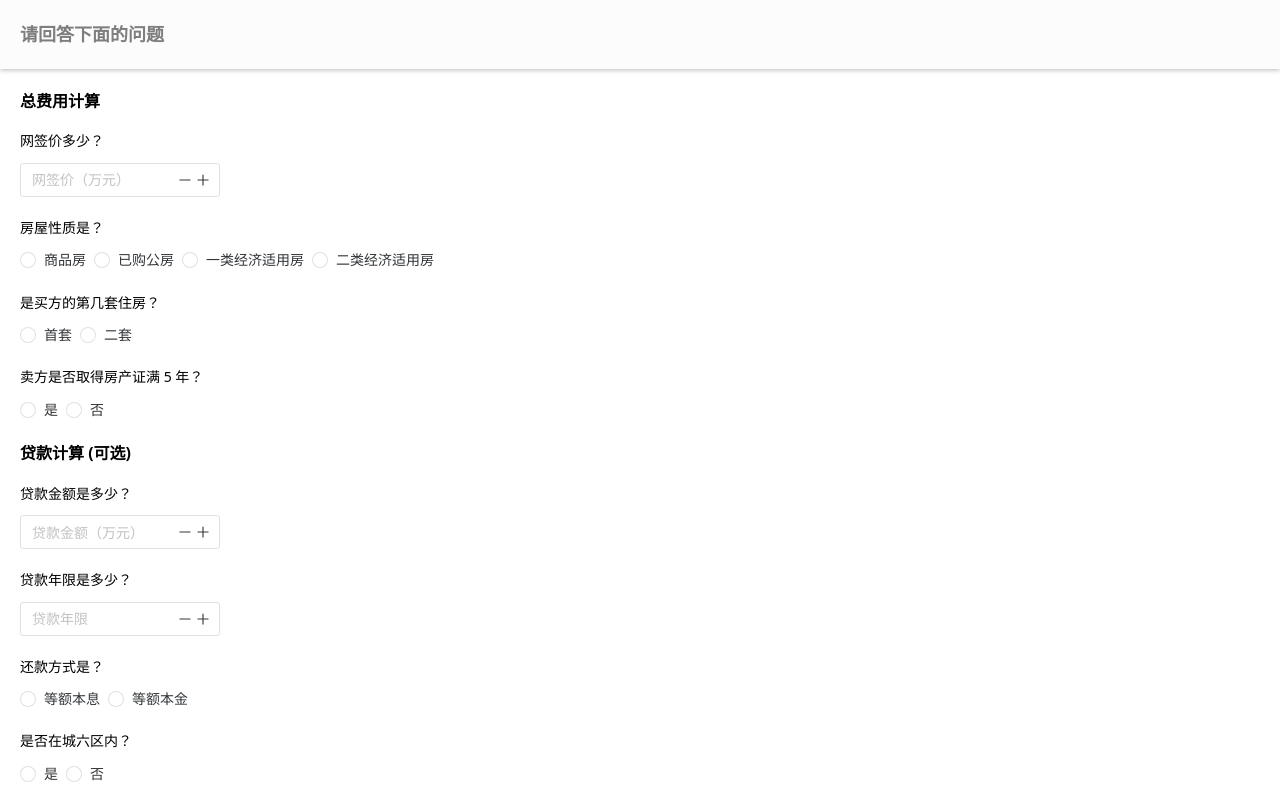
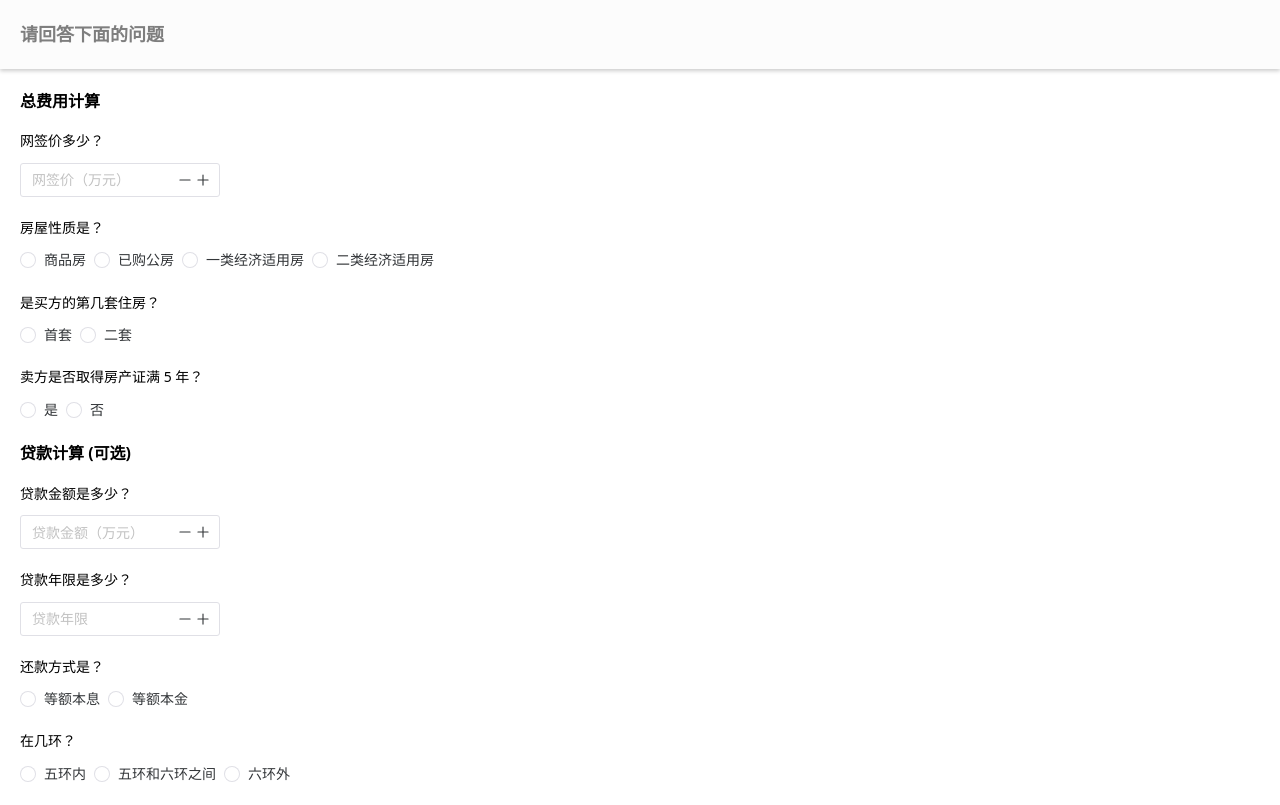
Before and after one commit to wyq730/beijing-house-price-calculator, a Vue app in the folder frontend/: page / in a window 1280 px wide. Built offline with nearby package versions, Linux system fonts and the light colour scheme.

Commit message:
Update loan rule

```diff
--- a/frontend/src/components/CalculatorInput.vue
+++ b/frontend/src/components/CalculatorInput.vue
@@ -6,6 +6,7 @@ import OptionSelector from './OptionSelector.vue'
 import RuleBasedCalculator from './RuleBasedCalculator'
 import TimeSinceObtainedBySellerInput from './ItemInput/TimeSinceObtainedBySellerInput.vue'
 import InsideSixUrbanDistrictInput from './ItemInput/InsideSixUrbanDistrictInput.vue'
+import RingRoadRegionInput from './ItemInput/RingRoadRegionInput.vue'
 import GeneralHouseInput from './ItemInput/GeneralHouseInput.vue'
 import BuyerPropertyNumberInput from './ItemInput/BuyerPropertyNumberInput.vue'
 
@@ -21,12 +22,6 @@ const propertyTypeOptions = [
   { name: '已购公房', value: 'purchased_public' },
   { name: '一类经济适用房', value: 'first_class_affordable' },
   { name: '二类经济适用房', value: 'second_class_affordable' }
-]
-
-const ringRoadRegionOptions = [
-  { name: '五环内', value: 'inside_5' },
-  { name: '五环和六环之间', value: 'between_5_and_6' },
-  { name: '六环外', value: 'outside_6' }
 ]
 
 const firstClassAffordableBuyBefore20080411Options = [
@@ -189,13 +184,7 @@ watch(
     </n-collapse-transition>
 
     <n-collapse-transition :show="currentRequiredInputs.has('ringRoadRegion')">
-      <div class="section">
-        <OptionSelector
-          title="在几环？"
-          :options="ringRoadRegionOptions"
-          v-model:selected-value="ringRoadRegion"
-        />
-      </div>
+      <RingRoadRegionInput v-model="ringRoadRegion" />
     </n-collapse-transition>
 
     <n-collapse-transition :show="currentRequiredInputs.has('insideSixUrbanDistrict')">
--- /dev/null
+++ b/frontend/src/components/ItemInput/RingRoadRegionInput.vue
@@ -0,0 +1,23 @@
+<script setup lang="ts">
+import OptionSelector from '../OptionSelector.vue'
+
+const ringRoadRegionOptions = [
+  { name: '五环内', value: 'inside_5' },
+  { name: '五环和六环之间', value: 'between_5_and_6' },
+  { name: '六环外', value: 'outside_6' }
+]
+
+const model = defineModel()
+</script>
+
+<template>
+  <div class="section">
+    <OptionSelector
+      title="在几环？"
+      :options="ringRoadRegionOptions"
+      v-model:selected-value="model"
+    />
+  </div>
+</template>
+
+<style scoped></style>
--- a/frontend/src/components/LoanCalculatorInput.vue
+++ b/frontend/src/components/LoanCalculatorInput.vue
@@ -8,7 +8,7 @@ import { type HousePriceArgument } from './RuleBasedCalculator'
 import { NCollapseTransition } from 'naive-ui'
 import { assert, TenThousandRMBToRMB } from './Utils'
 import BuyerPropertyNumberInput from './ItemInput/BuyerPropertyNumberInput.vue'
-import InsideSixUrbanDistrictInput from './ItemInput/InsideSixUrbanDistrictInput.vue'
+import RingRoadRegionInput from './ItemInput/RingRoadRegionInput.vue'
 
 const emit = defineEmits(['update-result'])
 const props = defineProps({
@@ -29,7 +29,7 @@ const repaymentMethod = ref<RepaymentMethod | null>(null)
 
 // For the following argument, refer to props.priceArgs first. If it's null, use the input in the current component.
 const buyerPropertyNumberInputValue = ref<number | null>(null)
-const insideSixUrbanDistrictInputValue = ref<boolean | null>(null)
+const ringRoadRegionInputValue = ref<boolean | null>(null)
 
 const buyerPropertyNumber = computed(() => {
   if (props.priceArgs === undefined) {
@@ -42,35 +42,42 @@ const buyerPropertyNumber = computed(() => {
   return buyerPropertyNumberInputValue.value
 })
 
-const insideSixUrbanDistrict = computed(() => {
+const ringRoadRegion = computed(() => {
   if (props.priceArgs === undefined) {
     return null
   }
-  if (props.priceArgs.insideSixUrbanDistrict !== null) {
-    return props.priceArgs.insideSixUrbanDistrict
+  if (props.priceArgs.ringRoadRegion !== null) {
+    return props.priceArgs.ringRoadRegion
   }
-  return insideSixUrbanDistrictInputValue.value
+  return ringRoadRegionInputValue.value
+})
+
+const insideFifthRingRoad = computed(() => {
+  if (ringRoadRegion.value === null) {
+    return null
+  }
+  return ringRoadRegion.value == 'inside_5'
 })
 
 function calculateCommercialLoanInterestRate(
   buyerPropertyNumber: number,
-  insideSixUrbanDistrict: boolean
+  insideFifthRingRoad: boolean
 ) {
-  if (buyerPropertyNumber === 1 && insideSixUrbanDistrict === true) {
-    return 4.05
+  if (buyerPropertyNumber === 1 && insideFifthRingRoad === true) {
+    return 3.5
   }
-  if (buyerPropertyNumber === 1 && insideSixUrbanDistrict === false) {
-    return 3.95
+  if (buyerPropertyNumber === 1 && insideFifthRingRoad === false) {
+    return 3.5
   }
-  if (buyerPropertyNumber === 2 && insideSixUrbanDistrict === true) {
-    return 4.55
+  if (buyerPropertyNumber === 2 && insideFifthRingRoad === true) {
+    return 3.9
   }
-  if (buyerPropertyNumber === 2 && insideSixUrbanDistrict === false) {
-    return 4.5
+  if (buyerPropertyNumber === 2 && insideFifthRingRoad === false) {
+    return 3.7
   }
   assert(
     false,
-    `Invalid buyerPropertyNumber (${buyerPropertyNumber}) or insideSixUrbanDistrict (${insideSixUrbanDistrict})`
+    `Invalid buyerPropertyNumber (${buyerPropertyNumber}) or insideFifthRingRoad (${insideFifthRingRoad})`
   )
 }
 
@@ -79,7 +86,7 @@ function calculateRepaymentPlanFromInputs(
   loanTermInYears,
   repaymentMethod,
   buyerPropertyNumber,
-  insideSixUrbanDistrict
+  insideFifthRingRoad
 ) {
   if (
     [
@@ -87,16 +94,13 @@ function calculateRepaymentPlanFromInputs(
       loanTermInYears,
       repaymentMethod,
       buyerPropertyNumber,
-      insideSixUrbanDistrict
+      insideFifthRingRoad
     ].some((v) => v === null)
   ) {
     return null
   }
 
-  const interestRate = calculateCommercialLoanInterestRate(
-    buyerPropertyNumber,
-    insideSixUrbanDistrict
-  )
+  const interestRate = calculateCommercialLoanInterestRate(buyerPropertyNumber, insideFifthRingRoad)
 
   return calculateRepaymentPlan({
     principle: loanPrinciple,
@@ -107,14 +111,8 @@ function calculateRepaymentPlanFromInputs(
 }
 
 watch(
-  [loanPrinciple, loanTermInYears, repaymentMethod, buyerPropertyNumber, insideSixUrbanDistrict],
-  ([
-    loanPrinciple,
-    loanTermInYears,
-    repaymentMethod,
-    buyerPropertyNumber,
-    insideSixUrbanDistrict
-  ]) => {
+  [loanPrinciple, loanTermInYears, repaymentMethod, buyerPropertyNumber, insideFifthRingRoad],
+  ([loanPrinciple, loanTermInYears, repaymentMethod, buyerPropertyNumber, insideFifthRingRoad]) => {
     emit(
       'update-result',
       calculateRepaymentPlanFromInputs(
@@ -122,7 +120,7 @@ watch(
         loanTermInYears,
         repaymentMethod,
         buyerPropertyNumber,
-        insideSixUrbanDistrict
+        insideFifthRingRoad
       )
     )
   }
@@ -168,11 +166,9 @@ watch(
     </n-collapse-transition>
 
     <n-collapse-transition
-      :show="
-        priceRequiredInputs !== undefined && !priceRequiredInputs.has('insideSixUrbanDistrict')
-      "
+      :show="priceRequiredInputs !== undefined && !priceRequiredInputs.has('ringRoadRegion')"
     >
-      <InsideSixUrbanDistrictInput v-model="insideSixUrbanDistrictInputValue" />
+      <RingRoadRegionInput v-model="ringRoadRegionInputValue" />
     </n-collapse-transition>
   </div>
 </template>
```
